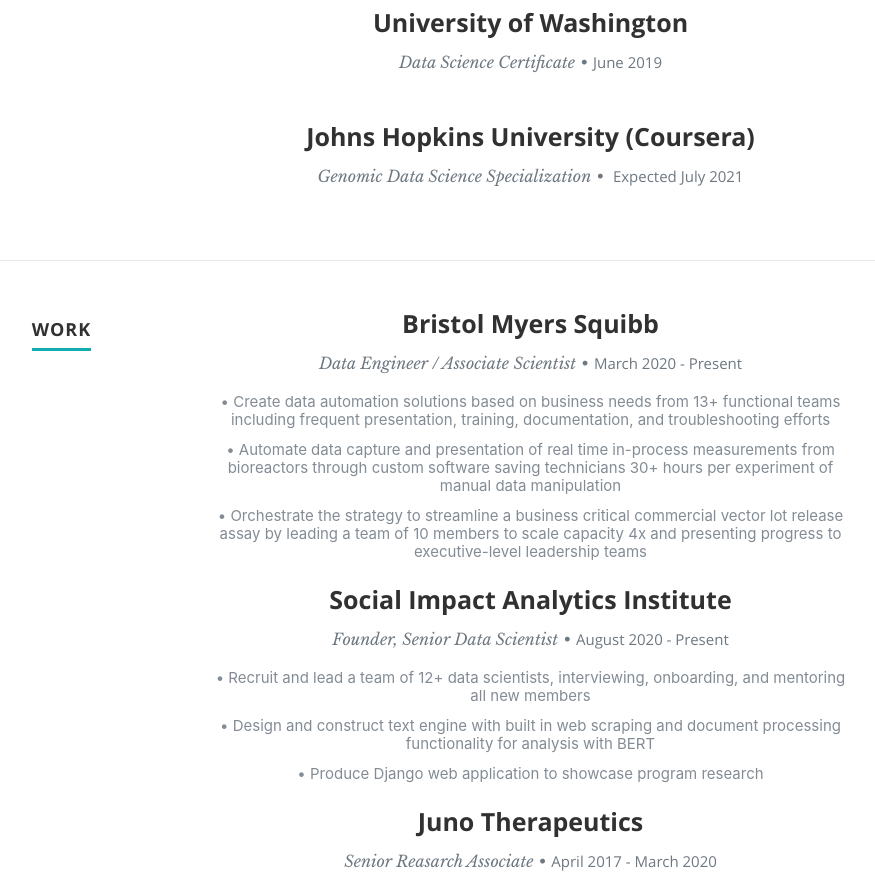
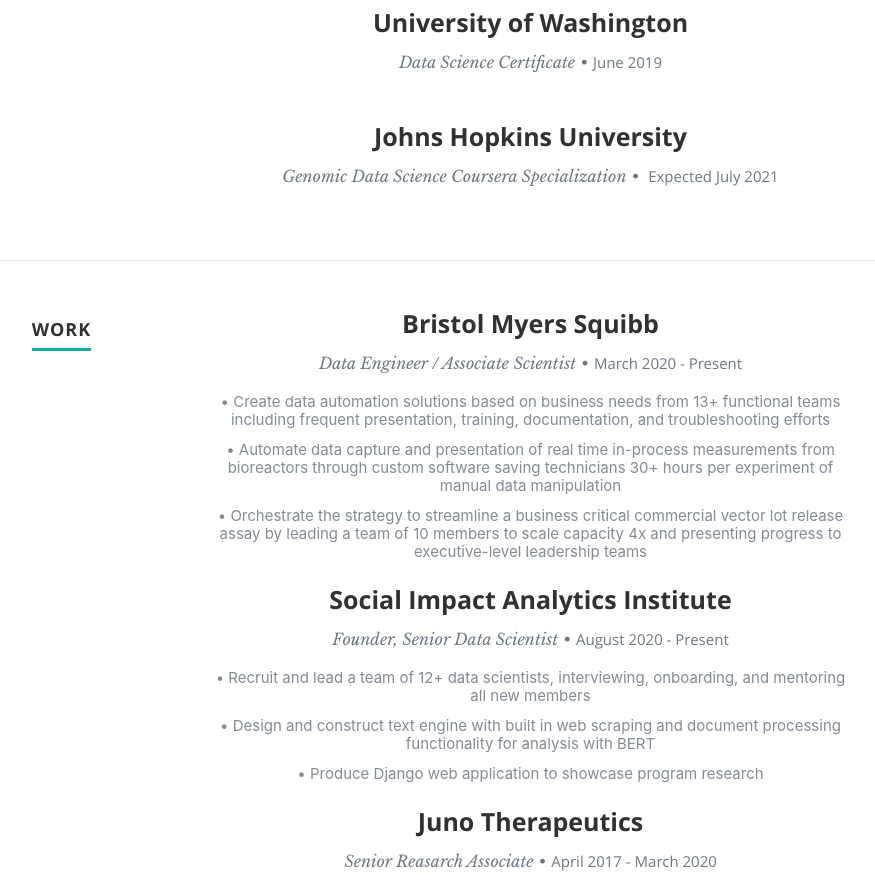
Before and after one commit to thayer6/personal_portfolio, a React (Create React App) app: page / in a window 1280 px wide. Shown: the part 1620-2510 px from the top of the page, without its empty margins (196-1071 px from the left). Built offline with nearby package versions, Linux system fonts and the light colour scheme.

Commit message:
update resume data

```diff
--- a/src/resumeData.js
+++ b/src/resumeData.js
@@ -44,8 +44,8 @@
             "Achievements": "Some Achievemnts"
         },
         {
-            "UniversityName": "Johns Hopkins University (Coursera)",
-            "specialization": "Genomic Data Science Specialization",
+            "UniversityName": "Johns Hopkins University",
+            "specialization": "Genomic Data Science Coursera Specialization",
             "MonthOfPassing": "",
             "YearOfPassing": " Expected July 2021",
             "Achievements": ""
```
